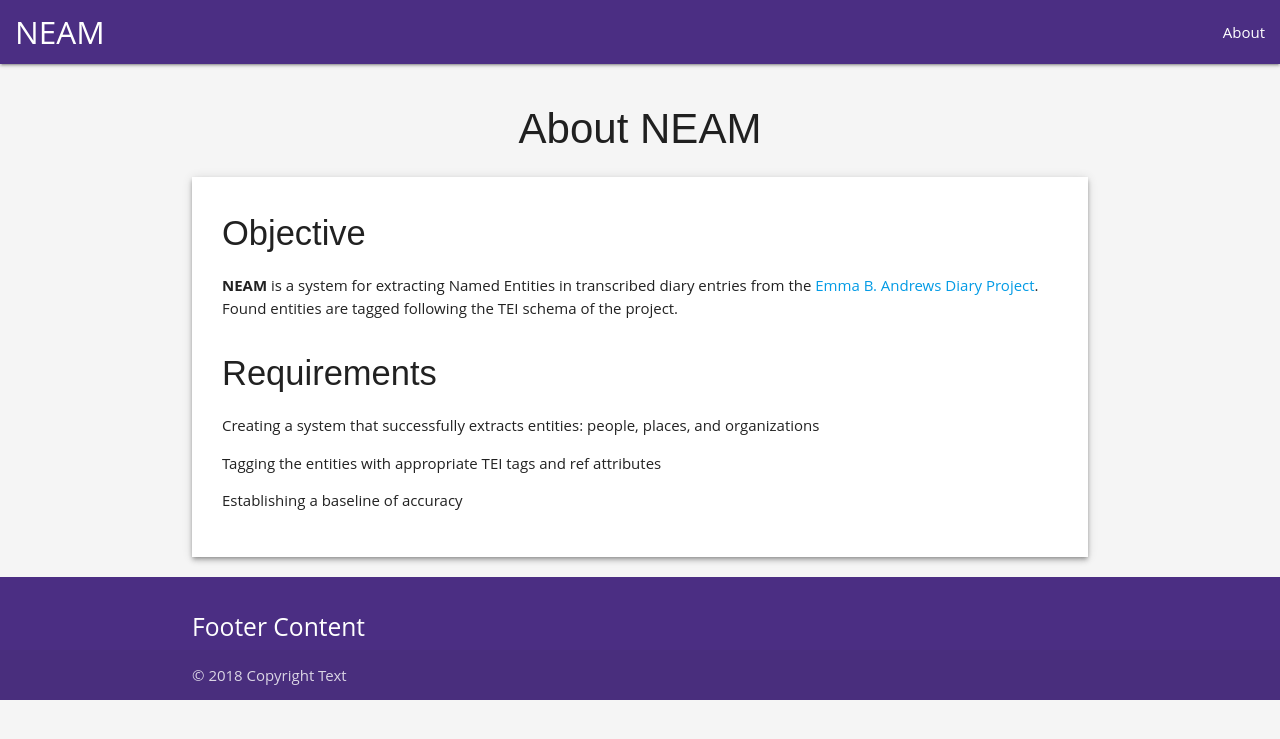
After one commit to Linguistics575/neam, a Flask app: page /about in a window 1280 px wide. The commit adds this page. Shown: the top 739 px of the page. Run offline with Flask 2, Linux system fonts and the light colour scheme; parts of the project's set-up code (start-up, migrations or seed data) failed here and were passed over; some libraries are stand-ins or nearby versions.

Commit message:
Add about page to web app

```diff
--- /dev/null
+++ b/docs/about.md
@@ -0,0 +1,7 @@
+## Objective
+**NEAM** is a system for extracting Named Entities in transcribed diary entries from the [Emma B. Andrews Diary Project](http://www.emmabandrews.org/project/). Found entities are tagged following the TEI schema of the project.
+
+## Requirements
+* Creating a system that successfully extracts entities: people, places, and organizations
+* Tagging the entities with appropriate TEI tags and ref attributes
+* Establishing a baseline of accuracy
--- a/neam/python/app/routes.py
+++ b/neam/python/app/routes.py
@@ -1,7 +1,12 @@
 import os
 
-from flask import render_template, request, send_from_directory, jsonify, url_for
+from flask import render_template, request, send_from_directory, jsonify, url_for, Markup
+from markdown import markdown
+
 from neam.python.app import app, celery, neam_annotate
+
+
+FILE_DIR = os.path.dirname(os.path.realpath(__file__))
 
 
 @app.route('/')
@@ -9,6 +14,14 @@ from neam.python.app import app, celery, neam_annotate
 def index():
     """ Routes the user to the index page """
     return render_template('index.html', title='NEAM Annotate')
+
+
+@app.route('/about')
+def about():
+    """ Routes the user to the about page """
+    with open(os.path.join(FILE_DIR, '..', '..', '..', 'docs', 'about.md')) as one_pager:
+        content = '\n'.join(one_pager.readlines())
+    return render_template('about.html', title='About NEAM', content=Markup(markdown(content)))
 
 
 @app.route('/annotate', methods=['POST'])
--- a/neam/python/app/static/css/style.css
+++ b/neam/python/app/static/css/style.css
@@ -4,6 +4,10 @@
 
 .btn {
     background-color: #452a78;
+}
+
+.brand-logo {
+    margin-left: 1rem;
 }
 
 body {
@@ -21,8 +25,20 @@ input:not(.browser-default):focus:not([readonly]), textarea.materialize-textarea
     box-shadow: 0 1px 0 0 #558097 !important;
 }
 
+h1, h2, h3 {
+    font-family: "encode_sans_normalbold", sans-serif;
+}
+
 h1 {
-    font-family: "encode_sans_normalbold", sans-serif;
+    font-size: 2.8rem;
+}
+
+h2 {
+    font-size: 2.3rem;
+}
+
+h3 {
+    font-size: 1.8rem;
 }
 
 strong {
@@ -33,3 +49,7 @@ strong {
     padding: 2rem;
     background-color: white;
 }
+
+.box h2:first-child {
+    margin-top: .5rem;
+}
--- /dev/null
+++ b/neam/python/app/templates/about.html
@@ -0,0 +1,8 @@
+{% extends "layout.html" %}
+
+{% block content %}
+    <h1 class="center-align">About NEAM</h1>
+    <div class="row box z-depth-2">
+        {{ content }}
+    </div>
+{% endblock %}
--- a/neam/python/app/templates/layout.html
+++ b/neam/python/app/templates/layout.html
@@ -13,8 +13,9 @@
     <body>
         <nav>
             <div class="nav-wrapper">
-                <ul id="nav-mobile" class="left hide-on-med-and-down">
-                    <li><a>Link</a></li>
+                <a href="/" class="brand-logo">NEAM</a>
+                <ul id="nav-mobile" class="right hide-on-med-and-down">
+                    <li><a href="/about">About</a></li>
                 </ul>
             </div>
         </nav>
--- a/requirements.txt
+++ b/requirements.txt
@@ -6,6 +6,7 @@ numpy==1.13.3
 flask
 celery
 gunicorn
+markdown
 redis
 lxml
 pywikibot
```
